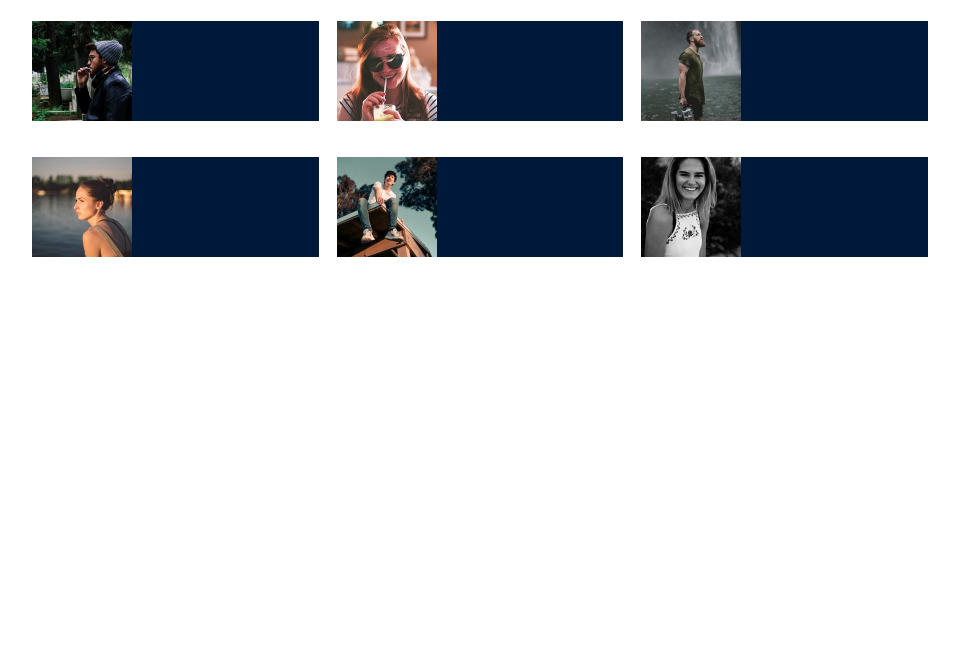
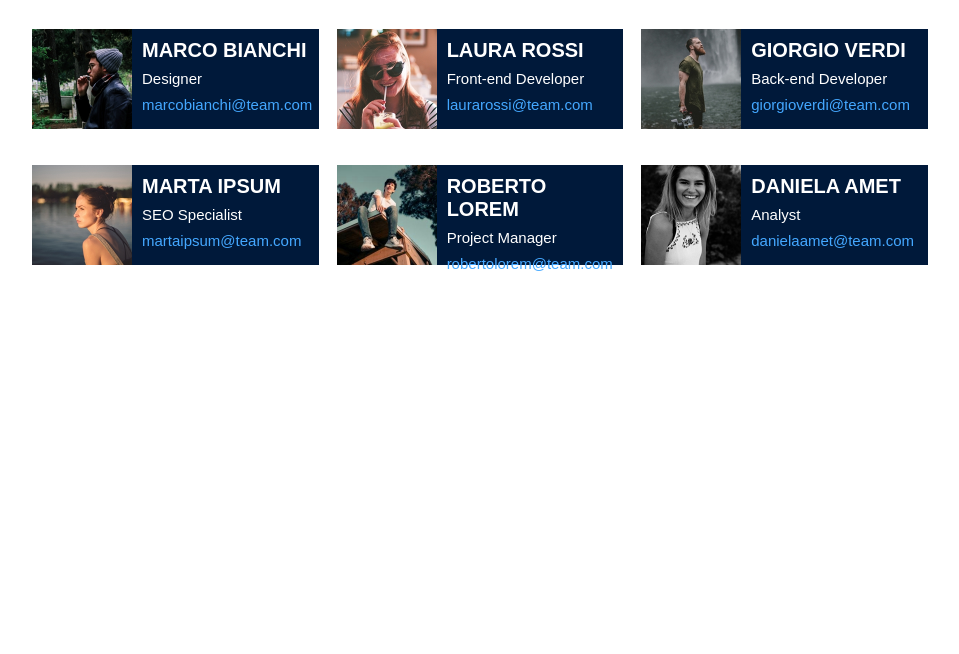
Before and after one commit to simonescoca/html-css-float-cards, a plain HTML site: page index.html in a window 1280 px wide. Shown: the part 146-800 px from the top of the page, without its empty margins (160-1119 px from the left). Drawn offline with Linux system fonts and the light colour scheme; a web font is replaced by a local one.

Commit message:
added profile data

```diff
--- a/index.html
+++ b/index.html
@@ -17,22 +17,40 @@
         </header>
         <main class="clearfix">
             <div class="float margin-bottom">
-                <img src="img/male1.png" alt="foto di marco">
+                <img src="img/male1.png" class="float" alt="foto di marco">
+                <h2 class="white-txt">MARCO BIANCHI</h2>
+                <span class="role white-txt">Designer</span>
+                <span class="email blue-txt">marcobianchi@team.com</span>
             </div>
             <div class="float margin-bottom">
-                <img src="img/female1.png" alt="foto di laura">
+                <img src="img/female1.png" class="float" alt="foto di laura">
+                <h2 class="white-txt">LAURA ROSSI</h2>
+                <span class="role white-txt">Front-end Developer</span>
+                <span class="email blue-txt">laurarossi@team.com</span>
             </div>
             <div class="float last margin-bottom">
-                <img src="img/male2.png" alt="foto di giorgio">
+                <img src="img/male2.png" class="float" alt="foto di giorgio">
+                <h2 class="white-txt">GIORGIO VERDI</h2>
+                <span class="role white-txt">Back-end Developer</span>
+                <span class="email blue-txt">giorgioverdi@team.com</span>
             </div>
             <div class="float">
-                <img src="img/female2.png" alt="foto di marta">
+                <img src="img/female2.png" class="float" alt="foto di marta">
+                <h2 class="white-txt">MARTA IPSUM</h2>
+                <span class="role white-txt">SEO Specialist</span>
+                <span class="email blue-txt">martaipsum@team.com</span>
             </div>
             <div class="float">
-                <img src="img/male3.png" alt="foto di roberto">
+                <img src="img/male3.png" class="float" alt="foto di roberto">
+                <h2 class="white-txt">ROBERTO LOREM</h2>
+                <span class="role white-txt">Project Manager</span>
+                <span class="email blue-txt">robertolorem@team.com</span>
             </div>
             <div class="float last">
-                <img src="img/female3.png" alt="foto di daniela">
+                <img src="img/female3.png" class="float" alt="foto di daniela">
+                <h2 class="white-txt">DANIELA AMET</h2>
+                <span class="role white-txt">Analyst</span>
+                <span class="email blue-txt">danielaamet@team.com</span>
             </div>
         </main>
     </body>
--- a/style.css
+++ b/style.css
@@ -29,6 +29,7 @@ header h1{
     font-family: 'Mulish', sans-serif;
     font-family: 'Shantell Sans', cursive;
     color: rgb(255, 0, 140);
+    font-size: 40px;
 }
 
 header p{
@@ -40,21 +41,42 @@ main{
     width: 100%;
 }
 
-main div{
+main > div{
     width: calc(96%/3);
     height: 100px;
     background-color: rgb(0, 25, 58);
-    color: white;
 }
 
-main div.margin-bottom{
+main > div.margin-bottom{
     margin-bottom: 4%;
 }
 
-main div:not(.last){
+main > div:not(.last){
     margin-right: 2%;
 }
 
 main img{
     height: 100%;
+    margin-right: 10px;
 }
+
+.white-txt{
+    color: white;
+}
+
+.blue-txt{
+    color: rgb(68, 168, 255);
+}
+
+main h2{
+    font-family: sans-serif;
+    font-size: 20px;
+    margin-top: 10px;
+}
+
+main span{
+    display: inline-block;
+    font-family: sans-serif;
+    font-size: 15px;
+    margin-top: 8px;
+}
```
